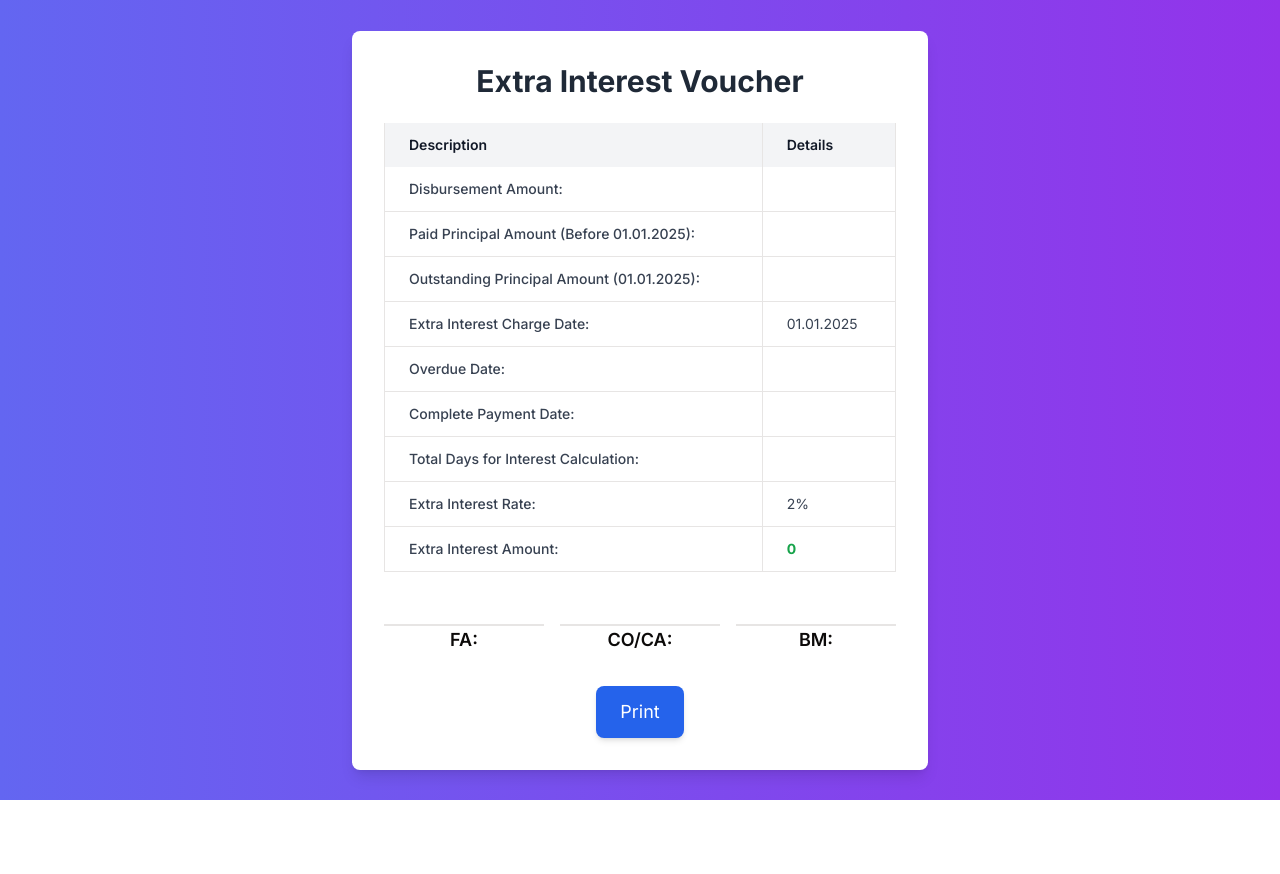
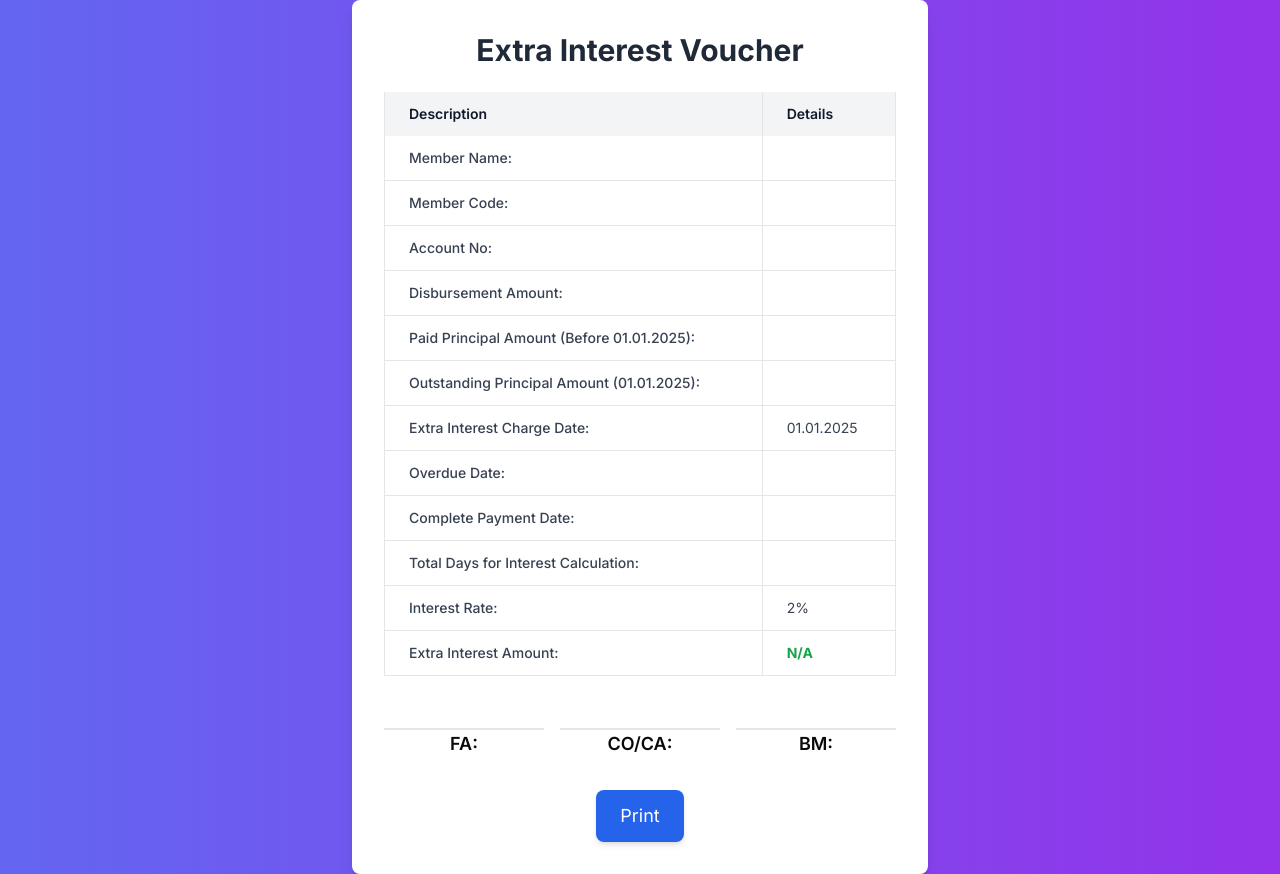
Before and after one commit to ratandigital/psb-report-25, a Next.js app: page /voucher in a window 1280 px wide. Before the commit the page ends 800 px from the top, so only its background shows below. Built offline with nearby package versions, Linux system fonts and the light colour scheme.

Commit message:
Update page.tsx

```diff
--- a/app/voucher/page.tsx
+++ b/app/voucher/page.tsx
@@ -1,9 +1,10 @@
-'use client'
+'use client';
 import { useSearchParams } from 'next/navigation';
 
 const VoucherPage = () => {
   const searchParams = useSearchParams();
 
+  // Retrieve all parameters, including the new ones
   const disbursementAmount = searchParams.get('disbursementAmount');
   const paidPrincipal = searchParams.get('paidPrincipal');
   const outstandingPrincipal = searchParams.get('outstandingPrincipal');
@@ -11,10 +12,12 @@ const VoucherPage = () => {
   const diffDays = searchParams.get('diffDays');
   const loanOverdueDate = searchParams.get('loanOverdueDate');
   const loanPaymentDate = searchParams.get('loanPaymentDate');
+  const memberName = searchParams.get('memberName');
+  const memberCode = searchParams.get('memberCode');
+  const accountNo = searchParams.get('accountNo');
 
   return (
     <div className="flex justify-center items-center min-h-screen bg-gradient-to-r from-indigo-500 to-purple-600">
-      {/* Increased width by changing max-w-4xl to max-w-5xl */}
       <div className="max-w-5xl mx-auto bg-white rounded-lg shadow-lg p-8">
         <h2 className="text-center text-3xl font-bold text-gray-800 mb-6">Extra Interest Voucher</h2>
 
@@ -27,47 +30,73 @@ const VoucherPage = () => {
               </tr>
             </thead>
             <tbody>
+              {/* Member Name */}
+              <tr className="border-b hover:bg-gray-50">
+                <td className="py-3 px-6 font-medium border-l border-r">Member Name:</td>
+                <td className="py-3 px-6 border-l border-r">{memberName}</td>
+              </tr>
+              {/* Member Code */}
+              <tr className="border-b hover:bg-gray-50">
+                <td className="py-3 px-6 font-medium border-l border-r">Member Code:</td>
+                <td className="py-3 px-6 border-l border-r">{memberCode}</td>
+              </tr>
+              {/* Account No */}
+              <tr className="border-b hover:bg-gray-50">
+                <td className="py-3 px-6 font-medium border-l border-r">Account No:</td>
+                <td className="py-3 px-6 border-l border-r">{accountNo}</td>
+              </tr>
+              {/* Disbursement Amount */}
               <tr className="border-b hover:bg-gray-50">
                 <td className="py-3 px-6 font-medium border-l border-r">Disbursement Amount:</td>
                 <td className="py-3 px-6 border-l border-r">{disbursementAmount}</td>
               </tr>
+              {/* Paid Principal */}
               <tr className="border-b hover:bg-gray-50">
                 <td className="py-3 px-6 font-medium border-l border-r">Paid Principal Amount (Before 01.01.2025):</td>
                 <td className="py-3 px-6 border-l border-r">{paidPrincipal}</td>
               </tr>
+              {/* Outstanding Principal */}
               <tr className="border-b hover:bg-gray-50">
                 <td className="py-3 px-6 font-medium border-l border-r">Outstanding Principal Amount (01.01.2025):</td>
                 <td className="py-3 px-6 border-l border-r">{outstandingPrincipal}</td>
               </tr>
+              {/* Extra Interest Charge Date */}
               <tr className="border-b hover:bg-gray-50">
                 <td className="py-3 px-6 font-medium border-l border-r">Extra Interest Charge Date:</td>
                 <td className="py-3 px-6 border-l border-r">01.01.2025</td>
               </tr>
+              {/* Overdue Date */}
               <tr className="border-b hover:bg-gray-50">
                 <td className="py-3 px-6 font-medium border-l border-r">Overdue Date:</td>
                 <td className="py-3 px-6 border-l border-r">{loanOverdueDate}</td>
               </tr>
+              {/* Complete Payment Date */}
               <tr className="border-b hover:bg-gray-50">
                 <td className="py-3 px-6 font-medium border-l border-r">Complete Payment Date:</td>
                 <td className="py-3 px-6 border-l border-r">{loanPaymentDate}</td>
               </tr>
+              {/* Total Days */}
               <tr className="border-b hover:bg-gray-50">
                 <td className="py-3 px-6 font-medium border-l border-r">Total Days for Interest Calculation:</td>
                 <td className="py-3 px-6 border-l border-r">{diffDays}</td>
               </tr>
+              {/* Interest Rate */}
               <tr className="border-b hover:bg-gray-50">
-                <td className="py-3 px-6 font-medium border-l border-r">Extra Interest Rate:</td>
+                <td className="py-3 px-6 font-medium border-l border-r">Interest Rate:</td>
                 <td className="py-3 px-6 border-l border-r">2%</td>
               </tr>
+              {/* Extra Interest Amount */}
               <tr className="border-b hover:bg-gray-50">
                 <td className="py-3 px-6 font-medium border-l border-r">Extra Interest Amount:</td>
-                <td className="py-3 px-6 border-l border-r text-green-600 font-bold">{Number(extraInterestAmount).toFixed(0)}</td>
+                <td className="py-3 px-6 border-l border-r text-green-600 font-bold">
+                  {extraInterestAmount ? Number(extraInterestAmount).toFixed(0) : 'N/A'}
+                </td>
               </tr>
             </tbody>
           </table>
         </div>
 
-        {/* Signature fields in a single line on large screens, stacked on small screens */}
+        {/* Signature Fields */}
         <div className="mt-8 flex justify-center space-x-4 print:space-x-12 flex-nowrap">
           <div className="text-center">
             <div className="border-b-2 mt-5 w-40 mx-auto"></div>
@@ -83,7 +112,7 @@ const VoucherPage = () => {
           </div>
         </div>
 
-
+        {/* Print Button */}
         <div className="mt-8 flex justify-center">
           <button
             onClick={() => window.print()}
```
Lines whose indentation alone changed are shown as unchanged.
